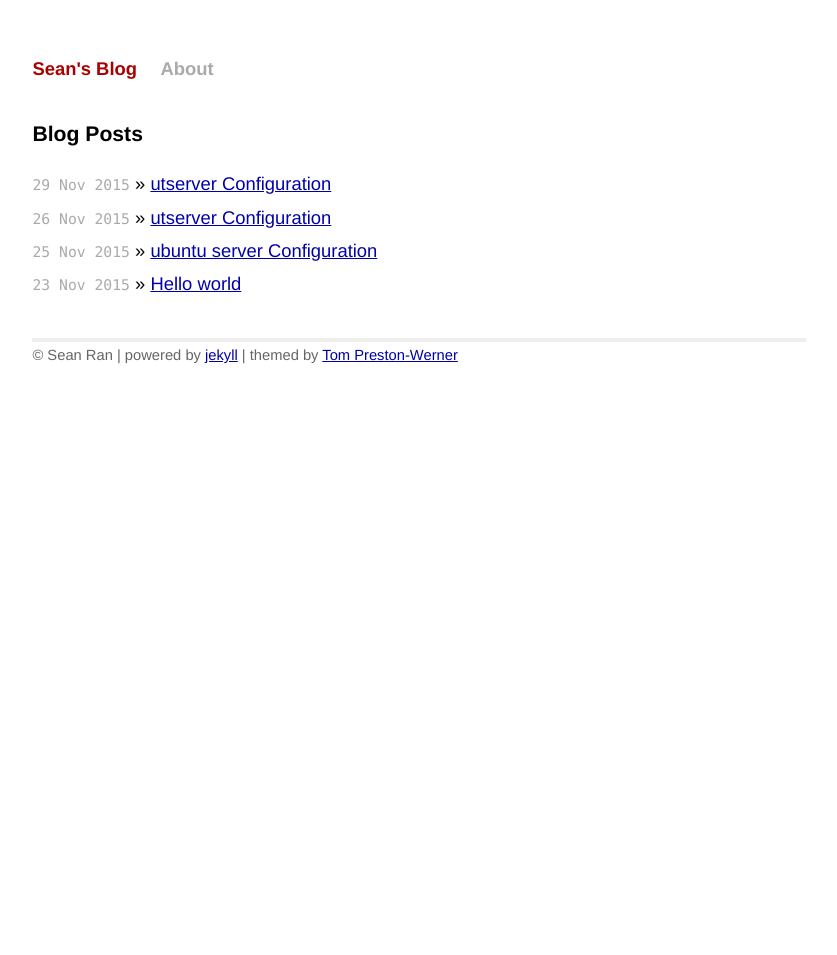
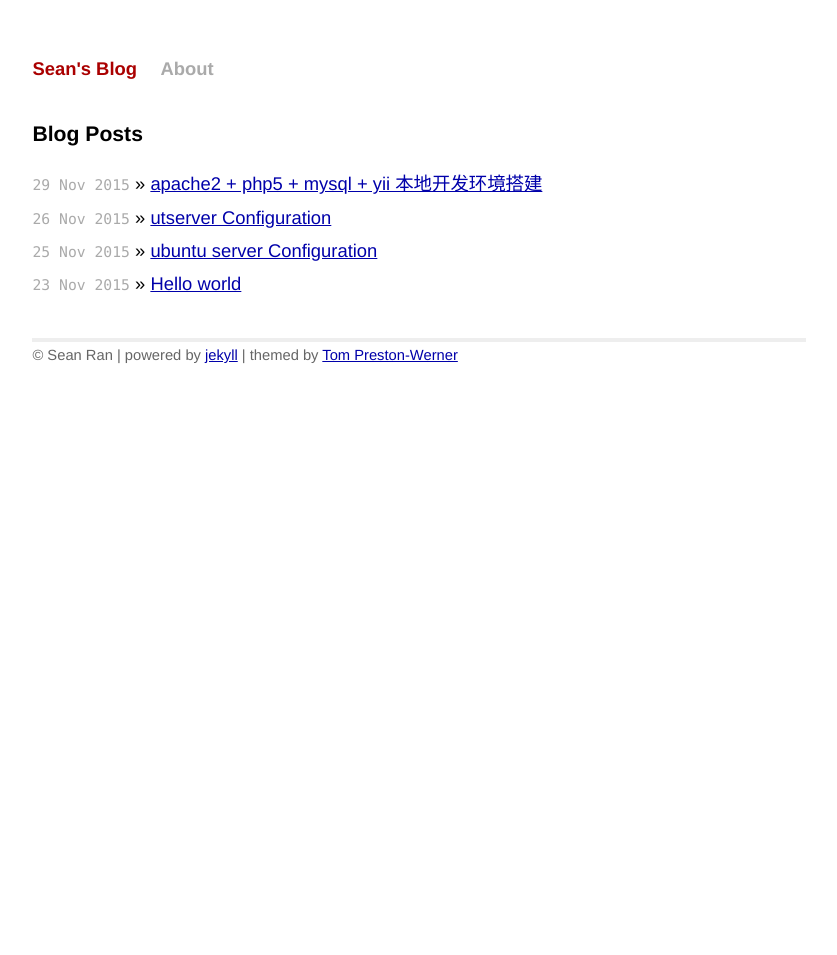
Before and after one commit to coredux/coredux.github.io, a Jekyll site: the page built from index.html, in a window 1280 px wide. Shown: the whole page, without its empty margins (221-1058 px from the left). Built offline with Jekyll 4.4.1, drawn with Linux system fonts in a browser that asks for light colours; Markdown is read by kramdown in place of the engine named in the settings.

Commit message:
fix a title

```diff
--- a/_posts/2015-11-29-Apache2-php5-mysql-yii-environment.md
+++ b/_posts/2015-11-29-Apache2-php5-mysql-yii-environment.md
@@ -1,5 +1,5 @@
 ---
-title: utserver Configuration
+title: apache2 + php5 + mysql + yii 本地开发环境搭建
 layout: post
 ---
 
```
